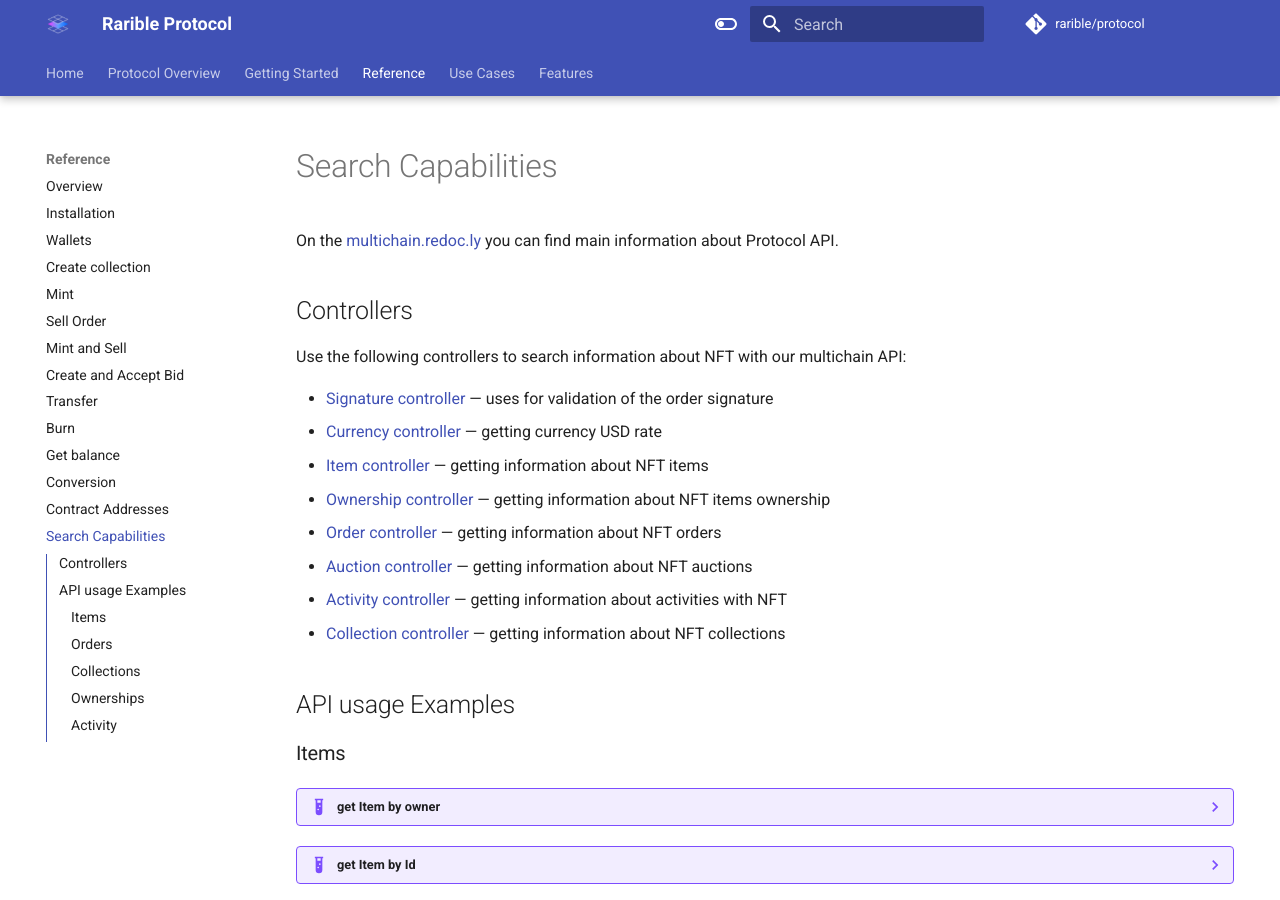
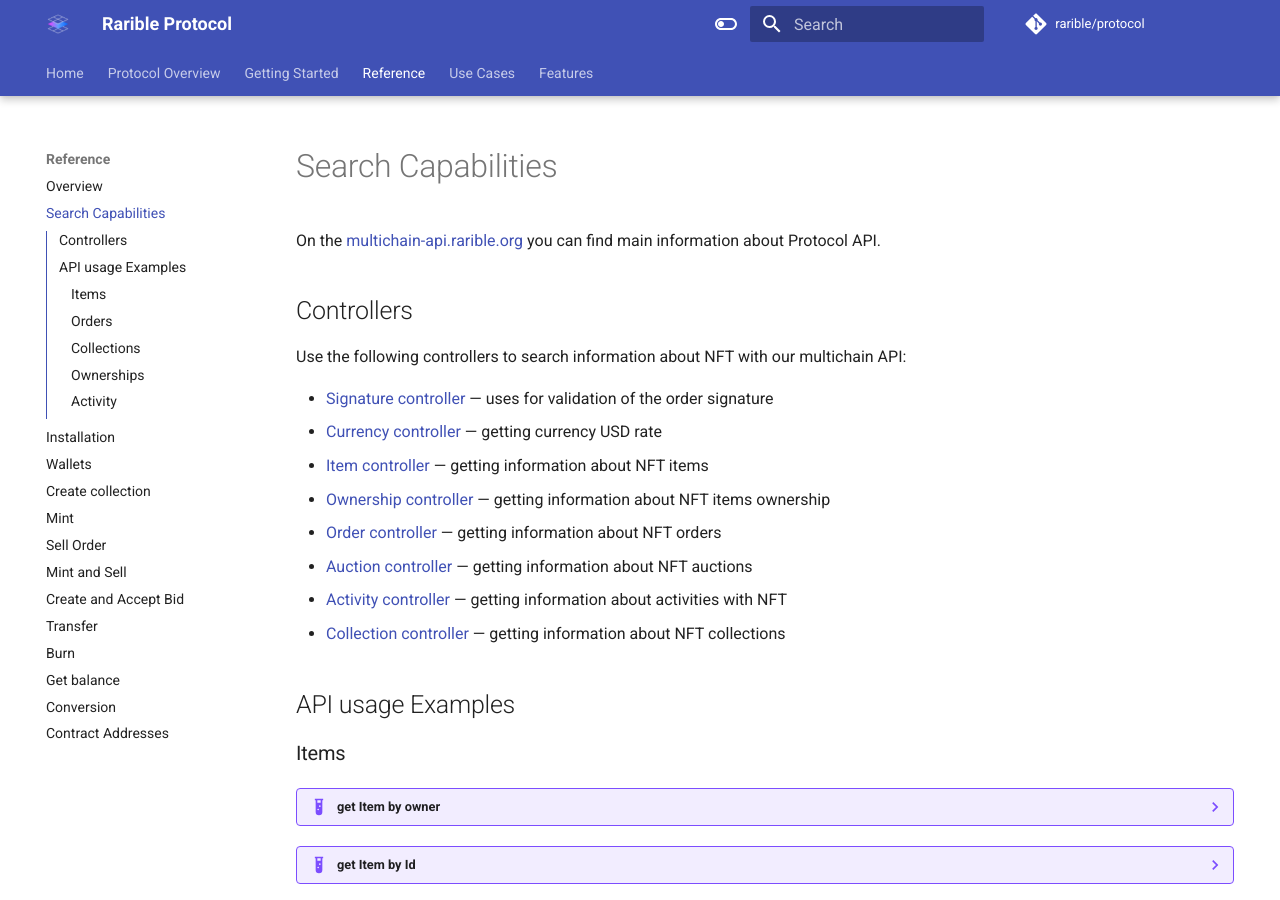
Before and after one commit to rarible/protocol, an MkDocs documentation site: the page built from docs/reference/search-capabilities.md, in a window 1280 px wide and 900 px high. Built offline with MkDocs 1.6.1 and Material for MkDocs 9.7.7, drawn with Linux system fonts in a browser that asks for light colours; comment, search, counter and statistics services are not loaded.

```diff
--- a/docs/reference/search-capabilities.md
+++ b/docs/reference/search-capabilities.md
@@ -5,20 +5,20 @@ description: The search capabilities for information about NFT, orders, and owne
 
 # Search Capabilities
 
-On the [multichain.redoc.ly](https://multichain.redoc.ly/) you can find main information about Protocol API.
+On the [multichain-api.rarible.org](https://multichain-api.rarible.org) you can find main information about Protocol API.
 
 ## Controllers
 
 Use the following controllers to search information about NFT with our multichain API:
 
-* [Signature controller](https://multichain.redoc.ly/v0.1_staging#tag/signature-controller) — uses for validation of the order signature
-* [Currency controller](https://multichain.redoc.ly/v0.1_staging#tag/currency-controller) — getting currency USD rate
-* [Item controller](https://multichain.redoc.ly/v0.1_staging#tag/item-controller) — getting information about NFT items
-* [Ownership controller](https://multichain.redoc.ly/v0.1_staging#tag/ownership-controller) — getting information about NFT items ownership
-* [Order controller](https://multichain.redoc.ly/v0.1_staging#tag/order-controller) — getting information about NFT orders
-* [Auction controller](https://multichain.redoc.ly/v0.1_staging#tag/auction-controller) — getting information about NFT auctions
-* [Activity controller](https://multichain.redoc.ly/v0.1_staging#tag/activity-controller) — getting information about activities with NFT
-* [Collection controller](https://multichain.redoc.ly/v0.1_staging#tag/collection-controller) — getting information about NFT collections
+* [Signature controller](https://multichain-api.rarible.org/v0.1_staging#tag/signature-controller) — uses for validation of the order signature
+* [Currency controller](https://multichain-api.rarible.org/v0.1_staging#tag/currency-controller) — getting currency USD rate
+* [Item controller](https://multichain-api.rarible.org/v0.1_staging#tag/item-controller) — getting information about NFT items
+* [Ownership controller](https://multichain-api.rarible.org/v0.1_staging#tag/ownership-controller) — getting information about NFT items ownership
+* [Order controller](https://multichain-api.rarible.org/v0.1_staging#tag/order-controller) — getting information about NFT orders
+* [Auction controller](https://multichain-api.rarible.org/v0.1_staging#tag/auction-controller) — getting information about NFT auctions
+* [Activity controller](https://multichain-api.rarible.org/v0.1_staging#tag/activity-controller) — getting information about activities with NFT
+* [Collection controller](https://multichain-api.rarible.org/v0.1_staging#tag/collection-controller) — getting information about NFT collections
 
 ## API usage Examples
 
@@ -717,7 +717,7 @@ If you still want to use it manually, use the following example to get the corre
 
 ??? example "getAllActivities example"
 
-    [`https://api-staging.rarible.org/v0.1/activities/all`](https://multichain.redoc.ly/v0.1_staging#operation/getAllActivities)
+    [`https://api-staging.rarible.org/v0.1/activities/all`](https://multichain-api.rarible.org/v0.1_staging/#operation/getAllActivities)
 
     1. Specify the query parameters: `blockchains`, activity `type`, and `size`:
 
--- a/mkdocs.yml
+++ b/mkdocs.yml
@@ -117,6 +117,7 @@ nav:
         - 'Setting Up Royalties on an External Collection': 'getting-started/royalties-on-a-external-collection.md'
   - 'Reference':
       - 'Overview': 'reference/reference-overview.md'
+      - 'Search Capabilities': 'reference/search-capabilities.md'
       - 'Installation': 'reference/install-sdk.md'
       - 'Wallets': 'reference/wallets.md'
       - 'Create collection': 'reference/create-collection.md'
@@ -129,7 +130,6 @@ nav:
       - 'Get balance': 'reference/get-balance.md'
       - 'Conversion': 'reference/conversion.md'
       - 'Contract Addresses': 'reference/contract-addresses.md'
-      - 'Search Capabilities': 'reference/search-capabilities.md'
   - 'Use Cases':
       - 'Overview': 'use-cases/use-cases-overview.md'
       - 'Picnic': 'use-cases/picnic.md'
```
Also changed, not shown: docs/api-reference.md (+7 -7 lines).
